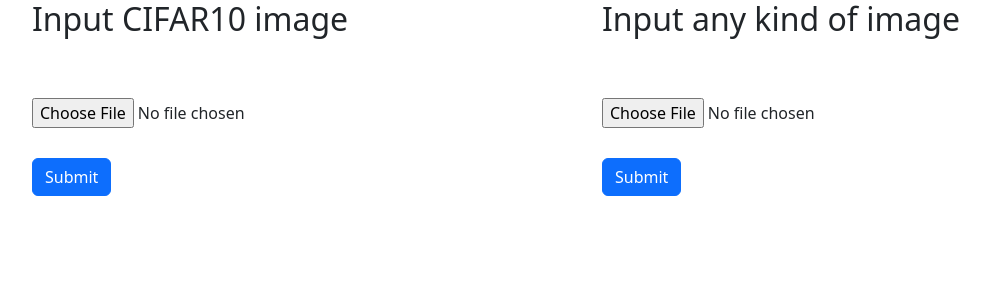
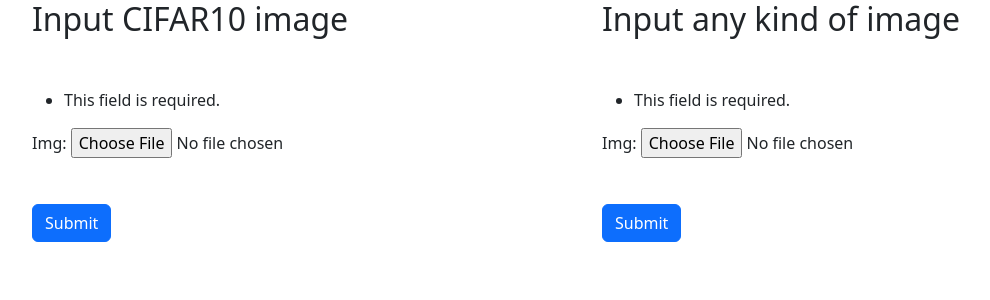
Before and after one commit to klemen-1337/ImageClassification, a Django app: page / in a window 1280 px wide. Shown: the top 300 px of the page, without its empty margins (50-1040 px from the left). Run offline with Django 4.2, Linux system fonts and the light colour scheme; some libraries are stand-ins or nearby versions.

Commit message:
Form upload image into server

```diff
--- a/app/app/settings.py
+++ b/app/app/settings.py
@@ -11,6 +11,7 @@
 """
 
 from pathlib import Path
+import os
 
 # Build paths inside the project like this: BASE_DIR / 'subdir'.
 BASE_DIR = Path(__file__).resolve().parent.parent
@@ -123,3 +124,6 @@
 # https://docs.djangoproject.com/en/4.1/ref/settings/#default-auto-field
 
 DEFAULT_AUTO_FIELD = "django.db.models.BigAutoField"
+
+MEDIA_ROOT =  os.path.join(BASE_DIR, 'media')
+MEDIA_URL = '/media/'
--- a/app/app/urls.py
+++ b/app/app/urls.py
@@ -15,8 +15,14 @@
 """
 from django.contrib import admin
 from django.urls import include, path
+from django.conf import settings
+from django.conf.urls.static import static
 
 urlpatterns = [
     path("admin/", admin.site.urls),
     path("", include('cnn.urls'))
 ]
+
+if settings.DEBUG:
+        urlpatterns += static(settings.MEDIA_URL,
+                              document_root=settings.MEDIA_ROOT)
--- /dev/null
+++ b/app/cnn/forms.py
@@ -0,0 +1,21 @@
+
+# forms.py
+from django import forms
+from .models import *
+
+
+class ImageForm(forms.ModelForm):
+
+    def __init__(self, *args, **kwargs):
+        counter = kwargs.pop('counter', 1)
+        super().__init__(*args, **kwargs)
+        self.fields['img'].widget.attrs.update({
+            'id': f'image-field-{counter}'
+        })
+
+    class Meta:
+        model = Image
+        fields = ['img']
+        required = {
+            'img': False,
+        }
--- a/app/cnn/models.py
+++ b/app/cnn/models.py
@@ -1 +1,4 @@
 from django.db import models
+
+class Image(models.Model):
+    img = models.ImageField(upload_to='images/')
--- a/app/cnn/static/displayImage.js
+++ b/app/cnn/static/displayImage.js
@@ -1,20 +1,29 @@
-function img1(input) {
-    if (input.files && input.files[0]) {
+document.addEventListener("DOMContentLoaded", function() {
+    var imageField1 = document.querySelector('#image-field-1');
+    var image1 = document.querySelector('#image1');
+
+    imageField1.addEventListener('change', function() {
+      if (this.files && this.files[0]) {
         var reader = new FileReader();
-        reader.onload = function (e) {
-            $('#image1').attr('src', e.target.result);
-            $('#image1').show();
+        reader.onload = function(e) {
+          image1.setAttribute('src', e.target.result);
+          image1.style.display = 'block';
         }
-        reader.readAsDataURL(input.files[0]);
-    }
-}
-function img2(input) {
-    if (input.files && input.files[0]) {
+        reader.readAsDataURL(this.files[0]);
+      }
+    });
+
+    var imageField2 = document.querySelector('#image-field-2');
+    var image2 = document.querySelector('#image2');
+
+    imageField2.addEventListener('change', function() {
+      if (this.files && this.files[0]) {
         var reader = new FileReader();
-        reader.onload = function (e) {
-            $('#image2').attr('src', e.target.result);
-            $('#image2').show();
+        reader.onload = function(e) {
+          image2.setAttribute('src', e.target.result);
+          image2.style.display = 'block';
         }
-        reader.readAsDataURL(input.files[0]);
-    }
-}
+        reader.readAsDataURL(this.files[0]);
+      }
+    });
+  });
--- a/app/cnn/templates/home.html
+++ b/app/cnn/templates/home.html
@@ -10,21 +10,19 @@
     <div class="col-md-6">
       <h2 style="margin-bottom: 50px">Input CIFAR10 image</h2>
         <img width="400px" style="display:none;" id="image1" src="#" alt="your image" />
-      <form>
-        <div class="form-group">
-          <input onchange='img1(this)' type="file" style="margin-top: 10px;" class="form-control-file" accept="image/*">
-        </div>
-        <button style="margin-top: 30px" type="submit" class="btn btn-primary">Submit</button>
-      </form>
+        <form method="post" enctype="multipart/form-data">
+          {% csrf_token %}
+          {{ form1.as_p }}
+          <button style="margin-top: 30px" type="submit" class="btn btn-primary">Submit</button>
+        </form>
     </div>
     <div class="col-md-6">
       <h2 style="margin-bottom: 50px">Input any kind of image</h2>
         <img width="400px" style="display:none;" id="image2" src="#" alt="your image" />
-      <form>
-        <div class="form-group">
-          <input onchange='img2(this)' style="margin-top: 10px;" type="file" class="form-control-file" accept="image/*">
-        </div>
-        <button style="margin-top: 30px" type="submit" class="btn btn-primary">Submit</button>
+        <form method="post" enctype="multipart/form-data">
+          {% csrf_token %}
+          {{ form2.as_p }}
+          <button style="margin-top: 30px" type="submit" class="btn btn-primary">Submit</button>
       </form>
     </div>
   </div>
--- a/app/cnn/urls.py
+++ b/app/cnn/urls.py
@@ -1,6 +1,14 @@
 from django.urls import path
 from . import views
+from .views import *
+from django.conf import settings
+from django.conf.urls.static import static
 
 urlpatterns = [
-    path('', views.home, name='home'),
+    path('', image_view, name='image_upload'),
+    path('image_upload', image_view, name='image_upload'),
 ]
+
+if settings.DEBUG:
+        urlpatterns += static(settings.MEDIA_URL,
+                              document_root=settings.MEDIA_ROOT)
--- a/app/cnn/views.py
+++ b/app/cnn/views.py
@@ -1,4 +1,30 @@
 from django.shortcuts import render
+from django.shortcuts import render, redirect
+from .forms import *
 
 def home(request):
     return render(request, 'home.html')
+
+from django.shortcuts import render
+from django.shortcuts import render, redirect
+from .forms import *
+
+def home(request):
+    return render(request, 'home.html')
+
+def image_view(request):
+    form1 = ImageForm(request.POST, request.FILES, counter=1)
+    form2 = ImageForm(request.POST, request.FILES, counter=2)
+
+    if request.method == 'POST':
+        if form1.is_valid():
+            form1.save()
+        if form2.is_valid():
+            form2.save()
+
+    context = {
+        'form1': form1,
+        'form2': form2,
+    }
+
+    return render(request, 'home.html', context)
```
Also changed, not shown: app/db.sqlite3.
